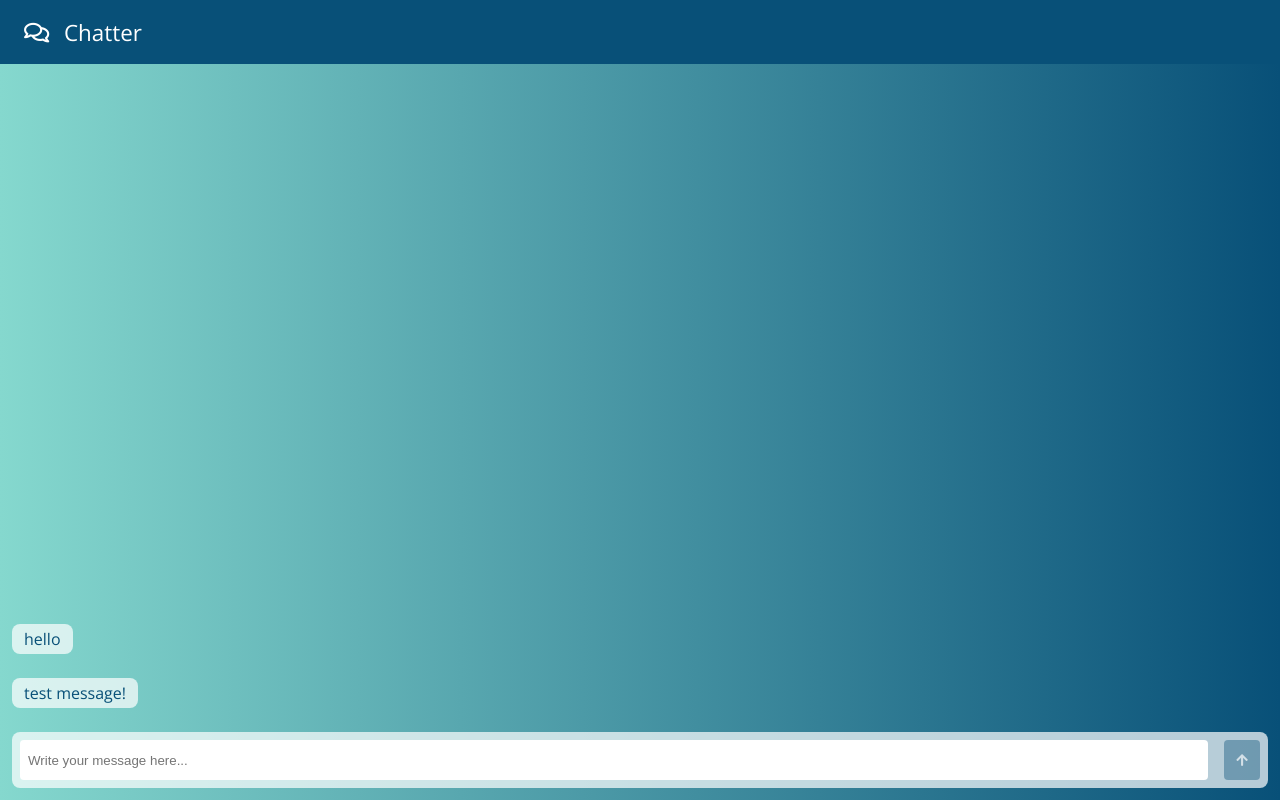
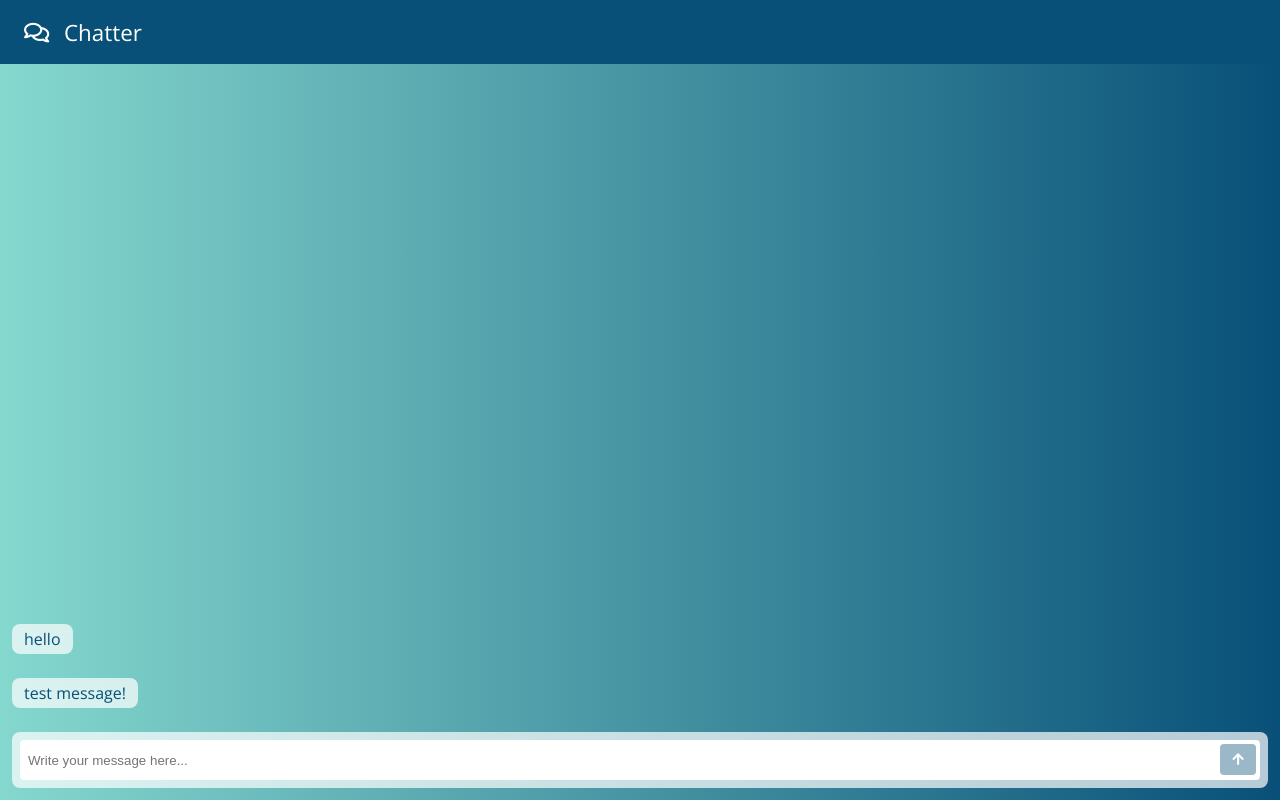
Before and after one commit to ryliesweem/chat-app, a React (Create React App) app: page / in a window 1280 px wide. Built offline with nearby package versions, Linux system fonts and the light colour scheme.

Commit message:
moved button inside input

```diff
--- a/src/App.css
+++ b/src/App.css
@@ -59,17 +59,22 @@
 input {
   width: 100%;
   padding: 0.5rem;
-  margin-right: 1rem;
   border: none;
   border-radius: 0.25rem;
+  position: relative;
 }
 
 button {
   background-color: #085078;
   color: white;
-  padding: 0.75rem;
+  padding: 0.5rem 0.75rem;
   border: none;
   border-radius: 0.25rem;
+  position: absolute;
+  right: 1.5rem;
+  margin-top: 0.25rem;
+  cursor: pointer;
+  outline: none;
 }
 
 button:hover {
--- a/src/App.js
+++ b/src/App.js
@@ -1,6 +1,7 @@
 import { useState } from 'react';
 import './App.css';
 import TextInput from './TextInput';
+
 function App() {
   const [messages,setMessages] = useState([{text:'hello'}])
   return <div className="App">
```
Also changed, not shown: 1 other file (tests, documents, lock files or other folders).
